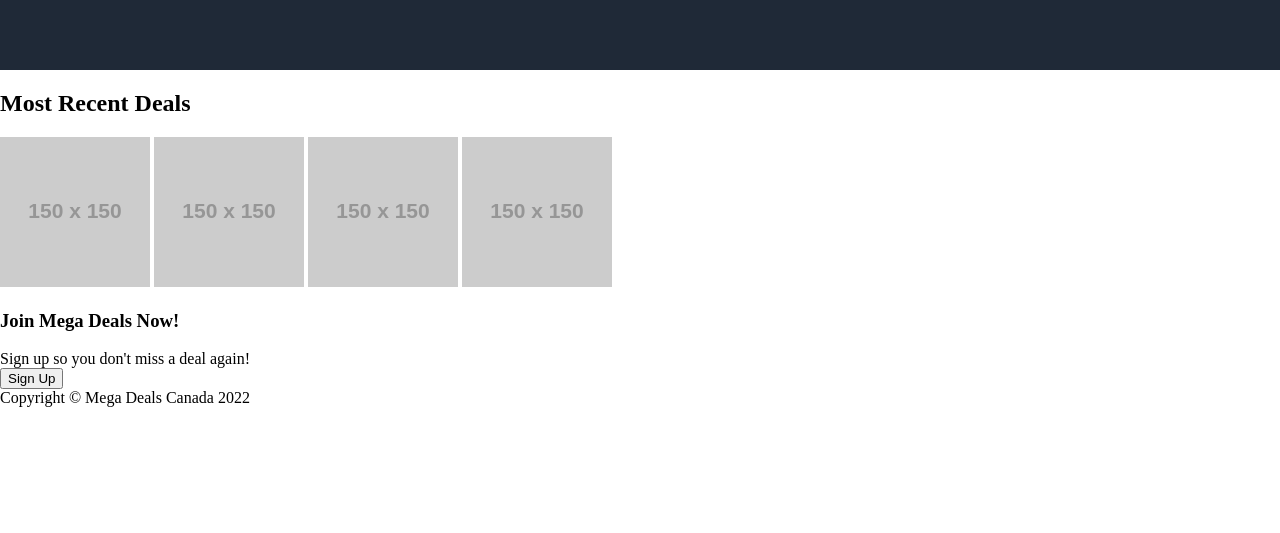
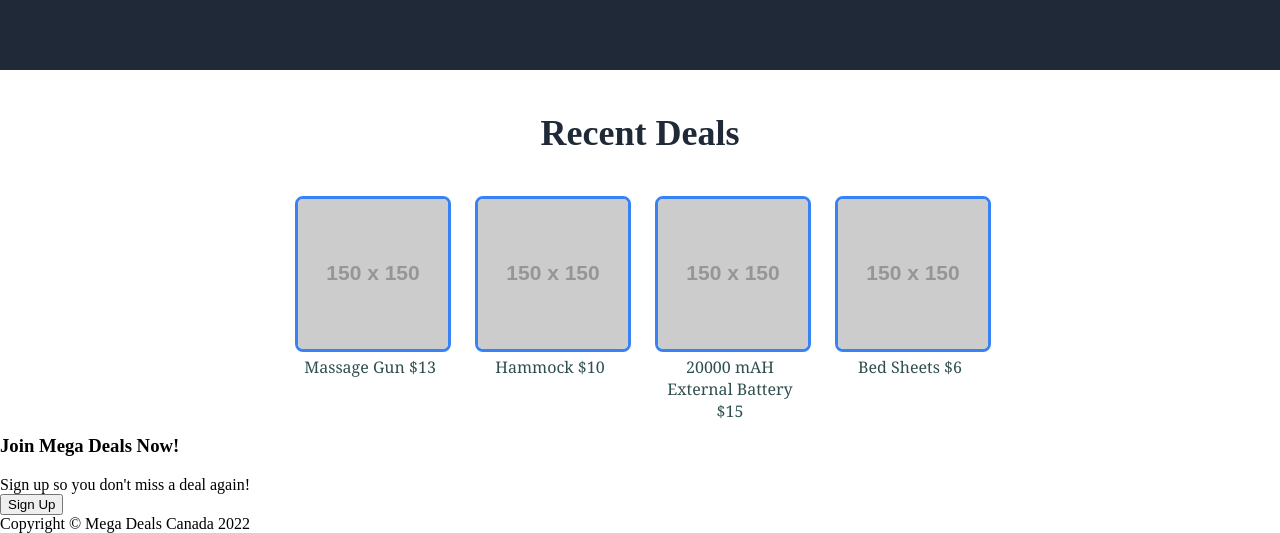
Before and after one commit to xKChan/landing-page, a plain HTML site: page index.html in a window 1280 px wide. Shown: the part 371-904 px from the top of the page. Before the commit the page ends 800 px from the top, so only its background shows below. Drawn offline with Linux system fonts and the light colour scheme; placeholder pictures from the web are drawn by us.

Commit message:
Finish editing and styling section three Section three is done and looks like the best section so far.  Going to retouch anything that needs to be fixed up if things change after styling other sections of the page.

```diff
--- a/css/style.css
+++ b/css/style.css
@@ -2,7 +2,7 @@
     display: flex;
     flex-direction: column;
     /* justify-content: space-between; */
-    height: 100vh;
+    min-height: 100vh;
     padding: 0;
     margin: 0;
 }
@@ -97,3 +97,43 @@
     flex-wrap: wrap;
     /* flex: 1; */
 }
+
+/* Second Section */
+
+
+.information {
+    text-align: center;
+    font-size: 36px;
+    font-weight: 900;
+    color: #1f2937;
+    padding: 42px;
+}
+
+.pics {
+    display: flex;
+    justify-content: center;
+    align-items: center;
+    gap: 30px;
+}
+
+.populardeals {
+    text-align: center;
+    flex-wrap: wrap;
+    max-width: 150px;
+    max-height: 150px;
+}
+
+.secondsec {
+    padding-bottom: 70px;
+}
+
+.dealtext {
+    font-family: Georgia, 'Times New Roman', Times, serif;
+    color: darkslategray;
+}
+
+.populardeals img {
+    border-radius: 8px;
+    border: 3px solid #3882f6;
+}
+/* Section three */
--- a/index.html
+++ b/index.html
@@ -34,12 +34,26 @@
 
         <!-- Second Section -->
 
-        <div>
-            <h2>Most Recent Deals</h2>
-            <img src="https://via.placeholder.com/150" alt="">
-            <img src="https://via.placeholder.com/150" alt="">
-            <img src="https://via.placeholder.com/150" alt="">
-            <img src="https://via.placeholder.com/150" alt="">
+        <div class="secondsec">
+            <div class="information">Recent Deals</div>
+            <div class="pics">
+                <div class="populardeals">
+                    <img src="https://via.placeholder.com/150" alt="">
+                    <div class="dealtext"> Massage Gun $13 </div>
+                </div>
+                <div class="populardeals">
+                    <img src="https://via.placeholder.com/150" alt="">
+                    <div class="dealtext"> Hammock $10 </div>
+                </div>
+                <div class="populardeals">
+                    <img src="https://via.placeholder.com/150" alt="">
+                    <div class="dealtext"> 20000 mAH External Battery $15 </div>
+                </div>
+                <div class="populardeals">
+                    <img src="https://via.placeholder.com/150" alt="">
+                    <div class="dealtext"> Bed Sheets $6 </div>
+                </div>
+            </div>
         </div>
 
 
```
